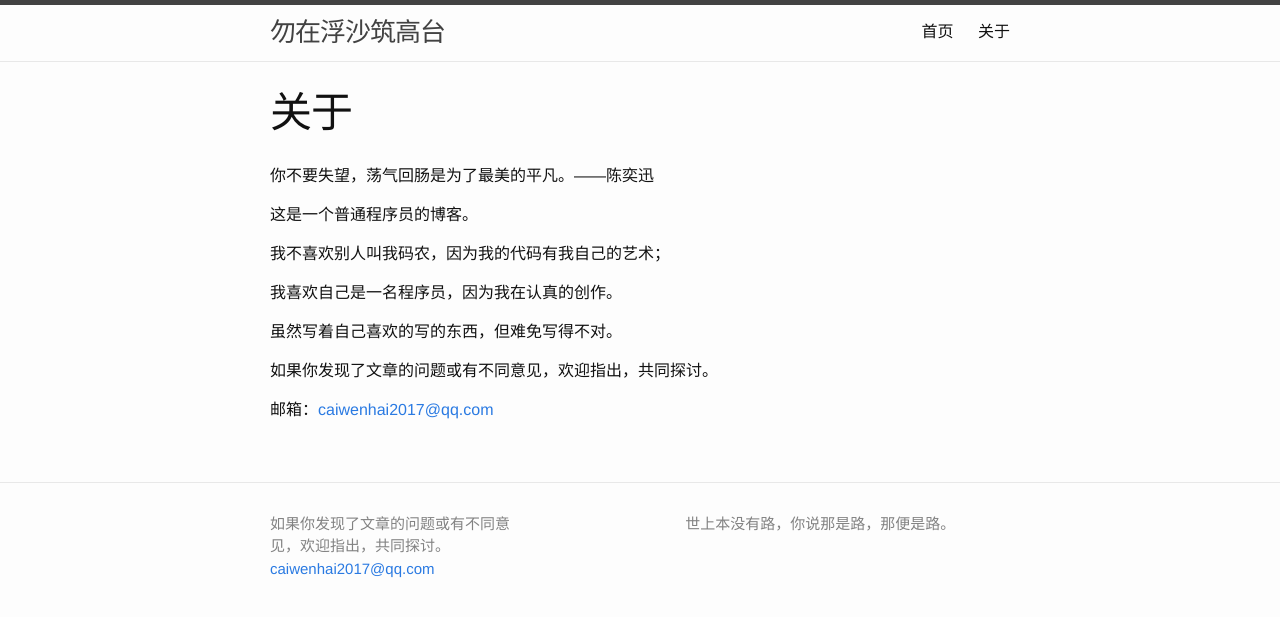
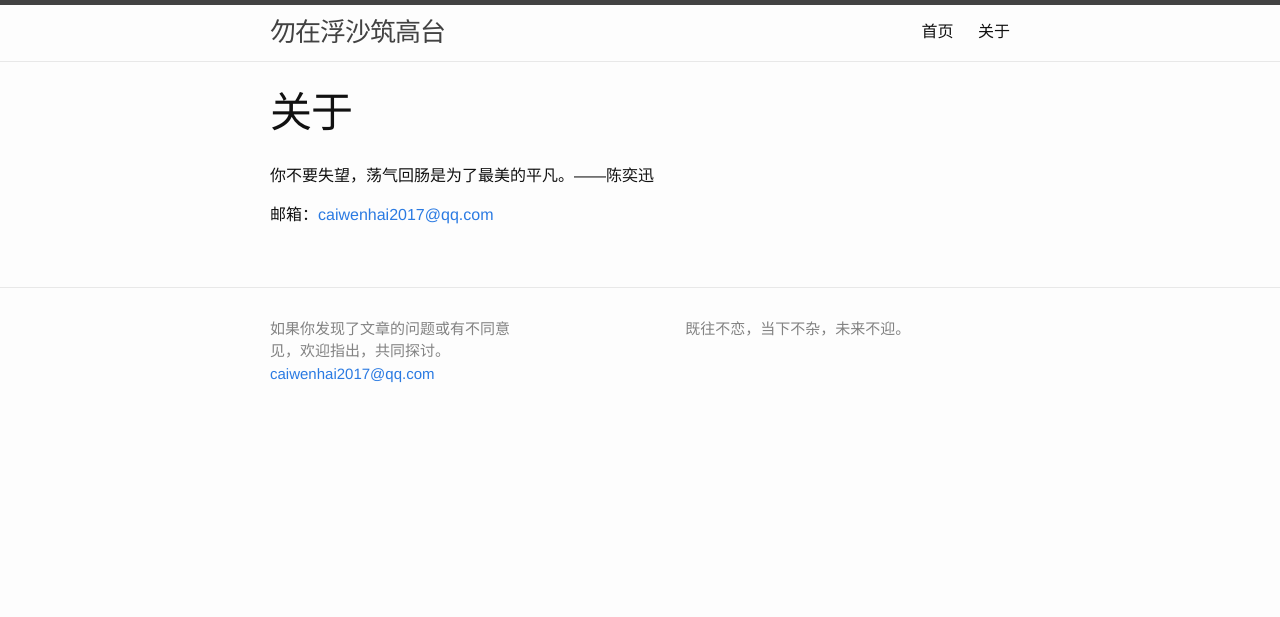
Before and after one commit to sky0458/sky0458.github.io, a Jekyll site: the page built from about.md, in a window 1280 px wide. Shown: the top 617 px of the page. Built offline with Jekyll 4.4.1, drawn with Linux system fonts in a browser that asks for light colours.

Commit message:
删除无聊的东西

```diff
--- a/_config.yml
+++ b/_config.yml
@@ -16,7 +16,7 @@
 title: 勿在浮沙筑高台
 email: caiwenhai2017@qq.com
 description: > # this means to ignore newlines until "baseurl:"
-   世上本没有路，你说那是路，那便是路。
+   既往不恋，当下不杂，未来不迎。
 baseurl: "" # the subpath of your site, e.g. /blog
 url: "http://blog.caiwenhai.cn/" # the base hostname & protocol for your site, e.g. http://example.com
 twitter_username:
--- a/about.md
+++ b/about.md
@@ -6,14 +6,4 @@ permalink: /about/
 
 你不要失望，荡气回肠是为了最美的平凡。——陈奕迅
 
-这是一个普通程序员的博客。
-
-我不喜欢别人叫我码农，因为我的代码有我自己的艺术；
-
-我喜欢自己是一名程序员，因为我在认真的创作。
-
-虽然写着自己喜欢的写的东西，但难免写得不对。
-
-如果你发现了文章的问题或有不同意见，欢迎指出，共同探讨。
-
 邮箱：[{{ site.email }}](mailto:{{ site.email }})
```
Also changed, not shown: _posts/d.js (added).
